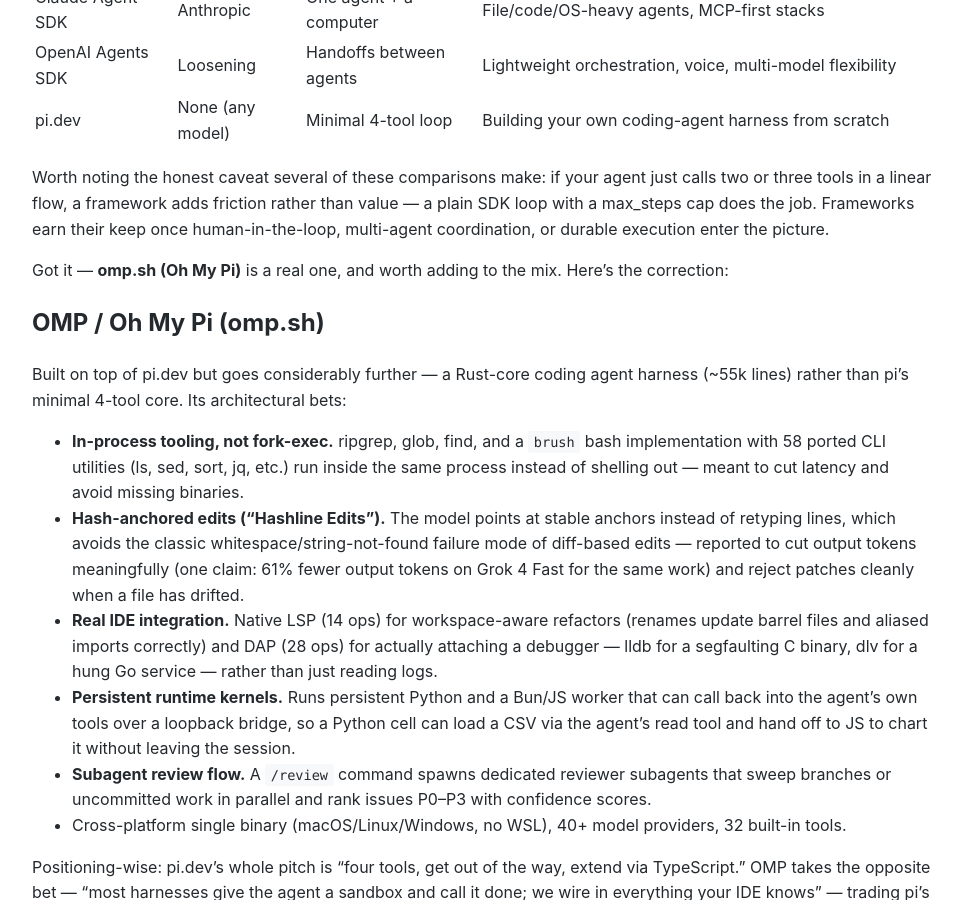
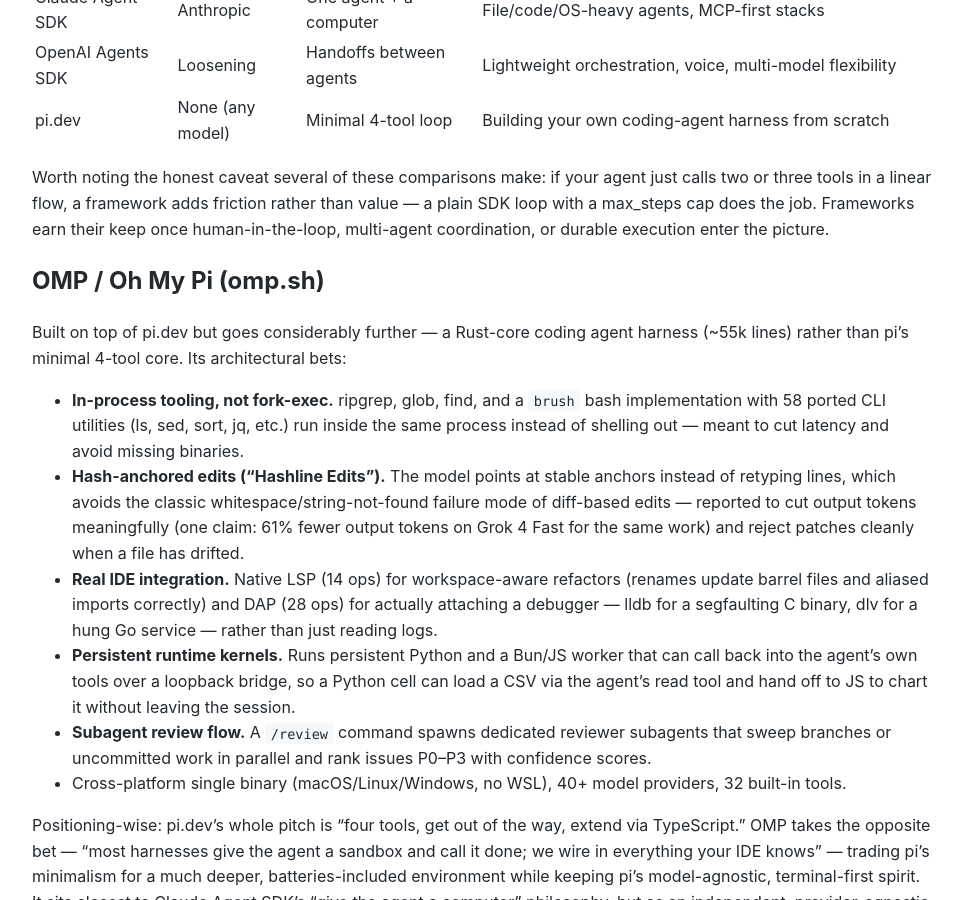
Before and after one commit to Michael-Lubinsky/michael-lubinsky.github.com, a Jekyll site: the page built from ml/harness.md, in a window 1280 px wide and 900 px high, scrolled down 1342 px. Shown: the whole window, without its empty margins (158-1120 px from the left). Built offline with Jekyll 4.4.1, drawn with Linux system fonts in a browser that asks for light colours; our own code applies the rules of GitHub Pages for plain Markdown files.

```diff
--- a/ml/harness.md
+++ b/ml/harness.md
@@ -26,9 +26,6 @@
 | pi.dev | None (any model) | Minimal 4-tool loop | Building your own coding-agent harness from scratch |
 
 Worth noting the honest caveat several of these comparisons make: if your agent just calls two or three tools in a linear flow, a framework adds friction rather than value — a plain SDK loop with a max_steps cap does the job. Frameworks earn their keep once human-in-the-loop, multi-agent coordination, or durable execution enter the picture.
-
-
-Got it — **omp.sh (Oh My Pi)** is a real one, and worth adding to the mix. Here's the correction:
 
 ## OMP / Oh My Pi (omp.sh)
 
```
